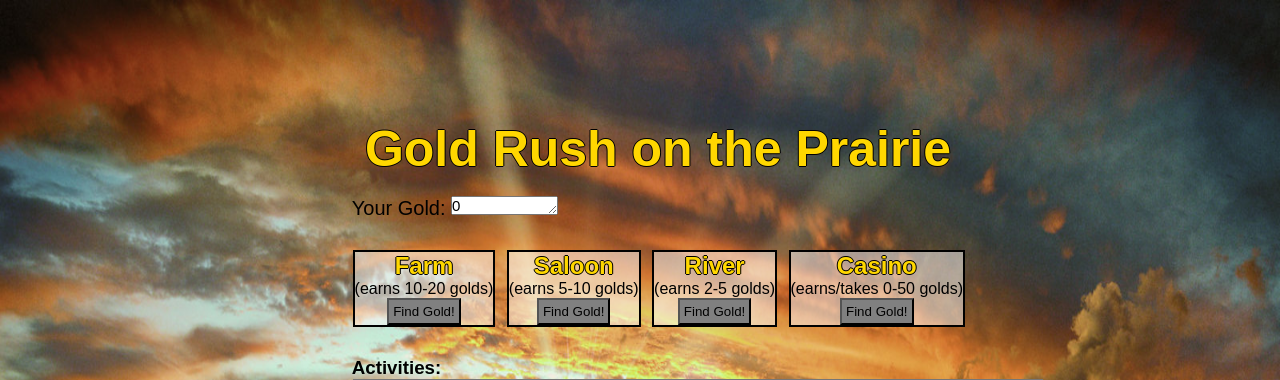
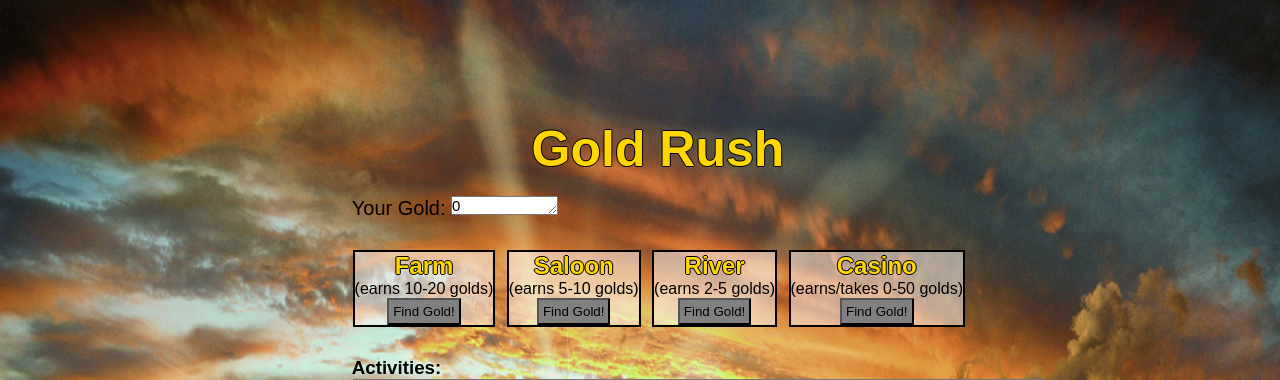
Before and after one commit to sangyun316/goldrush, a Django app: page / in a window 1280 px wide. Shown: the top 380 px of the page. Run offline with Django 3.2, Linux system fonts and the light colour scheme.

Commit message:
Changes to index.html

```diff
--- a/apps/goldrush/templates/goldrush/index.html
+++ b/apps/goldrush/templates/goldrush/index.html
@@ -2,14 +2,14 @@
 <html>
 <head>
 	<meta charset="UTF-8">
-		<title>Prairie Gold Rush</title>
+		<title>Gold Rush</title>
 			{% load staticfiles %}
 		<link rel="stylesheet" href="{% static 'goldrush/css/style.css' %}">
 </head>
 <body>
 	<div id="container">
 		<div id="title">
-			<h1>Gold Rush on the Prairie</h1>
+			<h1>Gold Rush</h1>
 		</div>
 		<br>
 		<div id="header">
```
